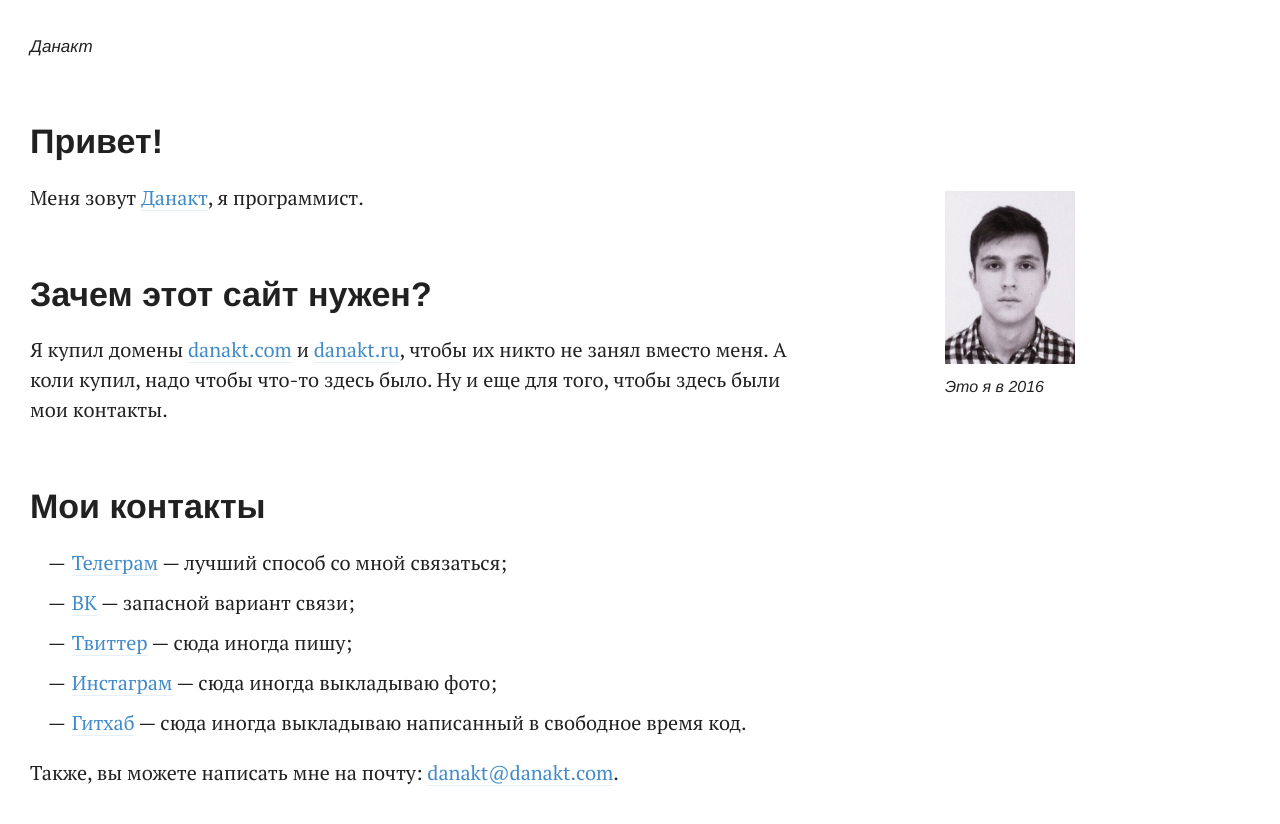
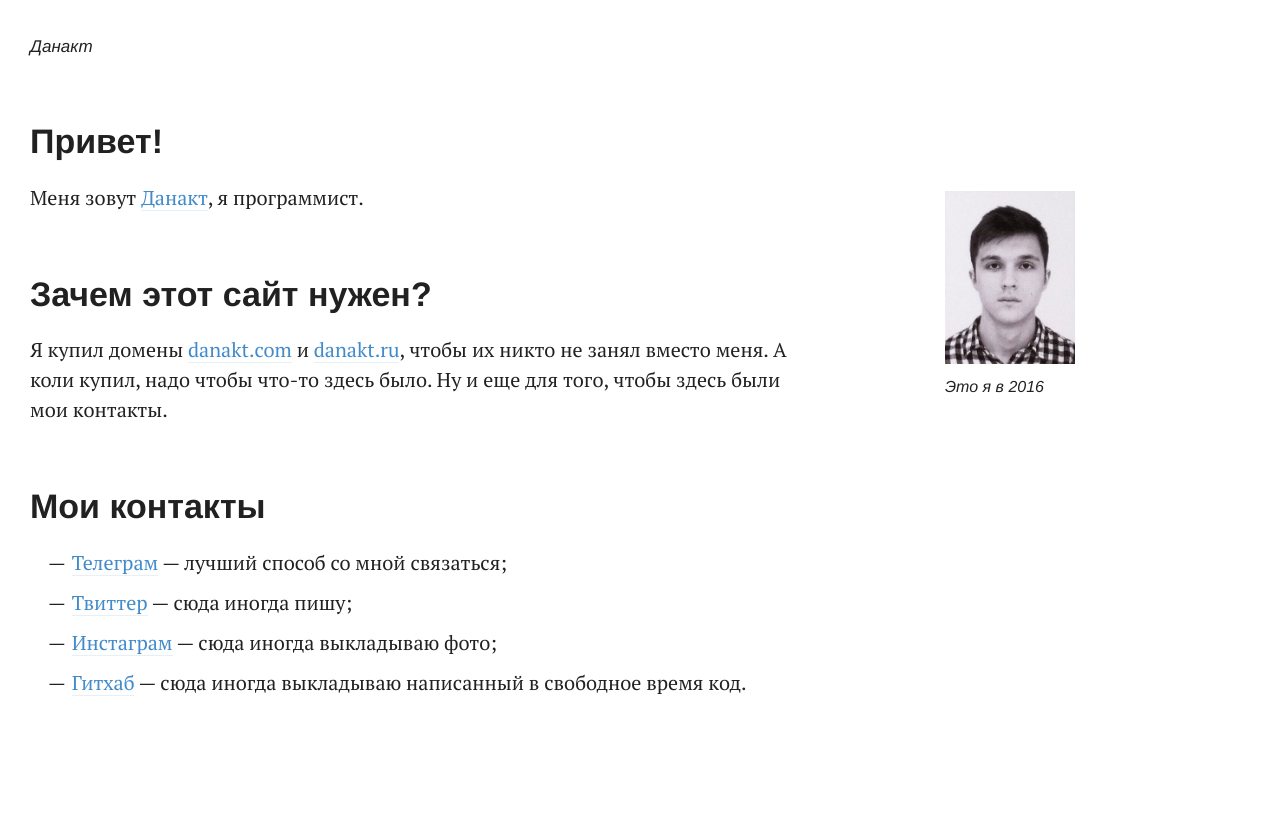
Before and after one commit to danakt/danakt.github.io, a Next.js app: page / in a window 1280 px wide. Shown: the top 824 px of the page. Built offline with nearby package versions, Linux system fonts and the light colour scheme.

Commit message:
Hide non-working contacts

```diff
--- a/pages/index.tsx
+++ b/pages/index.tsx
@@ -43,9 +43,9 @@ export default function Index() {
           <a href="https://t.me/danakt">Телеграм</a> — лучший способ со мной связаться;
         </li>
 
-        <li>
+        {/* <li>
           <a href="https://vk.com/danakt">ВК</a> — запасной вариант связи;
-        </li>
+        </li> */}
 
         <li>
           <a href="https://twitter.com/danakt_frost">Твиттер</a> — сюда иногда пишу;
@@ -60,9 +60,9 @@ export default function Index() {
         </li>
       </ul>
 
-      <p>
+      {/* <p>
         Также, вы можете написать мне на почту: <a href="mailto: danakt@danakt.com">danakt@danakt.com</a>.
-      </p>
+      </p> */}
     </Page>
   );
 }
```
